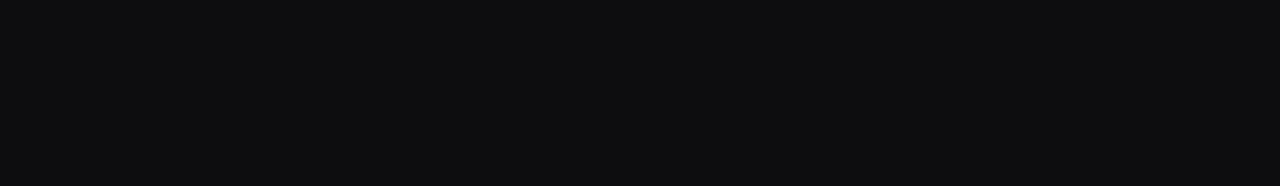
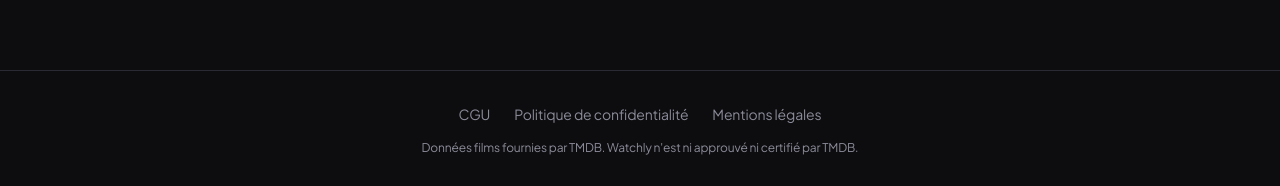
Before and after one commit to fluffy1211/watchly, a React (Vite) app in the folder frontend/: page /lists in a window 1280 px wide. Shown: the part 611-797 px from the top of the page. Built offline with nearby package versions, Linux system fonts and the light colour scheme; no server answers.

Commit message:
feat(layout): add footer with legal links

```diff
--- /dev/null
+++ b/frontend/src/components/layout/Footer.jsx
@@ -0,0 +1,17 @@
+import { Link } from 'react-router-dom'
+import styles from './Footer.module.css'
+
+export default function Footer() {
+  return (
+    <footer className={styles.footer}>
+      <nav className={styles.links}>
+        <Link className={styles.link} to="/cgu">CGU</Link>
+        <Link className={styles.link} to="/confidentialite">Politique de confidentialité</Link>
+        <Link className={styles.link} to="/mentions-legales">Mentions légales</Link>
+      </nav>
+      <p className={styles.credit}>
+        Données films fournies par TMDB. Watchly n'est ni approuvé ni certifié par TMDB.
+      </p>
+    </footer>
+  )
+}
--- /dev/null
+++ b/frontend/src/components/layout/Footer.module.css
@@ -0,0 +1,32 @@
+.footer {
+  border-top: 1px solid var(--watchly-color-border);
+  padding: var(--watchly-space-8) var(--watchly-space-4);
+  display: flex;
+  flex-direction: column;
+  align-items: center;
+  gap: var(--watchly-space-3);
+  text-align: center;
+}
+
+.links {
+  display: flex;
+  flex-wrap: wrap;
+  justify-content: center;
+  gap: var(--watchly-space-6);
+}
+
+.link {
+  font-size: var(--watchly-caption);
+  color: var(--watchly-color-muted);
+  transition: color var(--watchly-transition);
+}
+
+.link:hover {
+  color: var(--watchly-color-text);
+}
+
+.credit {
+  font-size: var(--watchly-text-xs);
+  color: var(--watchly-color-muted);
+  max-width: 480px;
+}
--- a/frontend/src/components/layout/Layout.jsx
+++ b/frontend/src/components/layout/Layout.jsx
@@ -1,4 +1,5 @@
 import Header from './Header'
+import Footer from './Footer'
 import styles from './Layout.module.css'
 
 export default function Layout({ children }) {
@@ -8,6 +9,7 @@
       <main className={styles.main}>
         {children}
       </main>
+      <Footer />
     </div>
   )
 }
```
